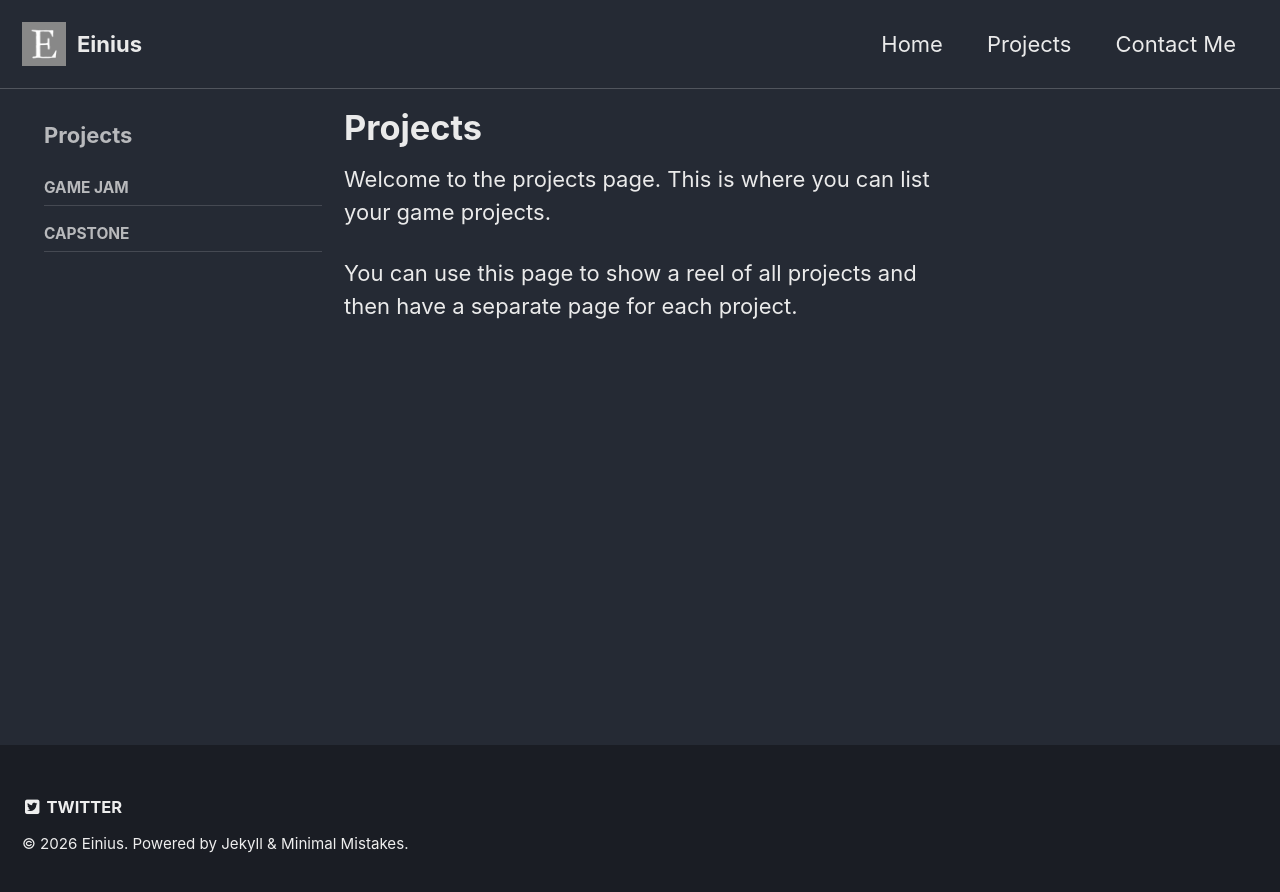
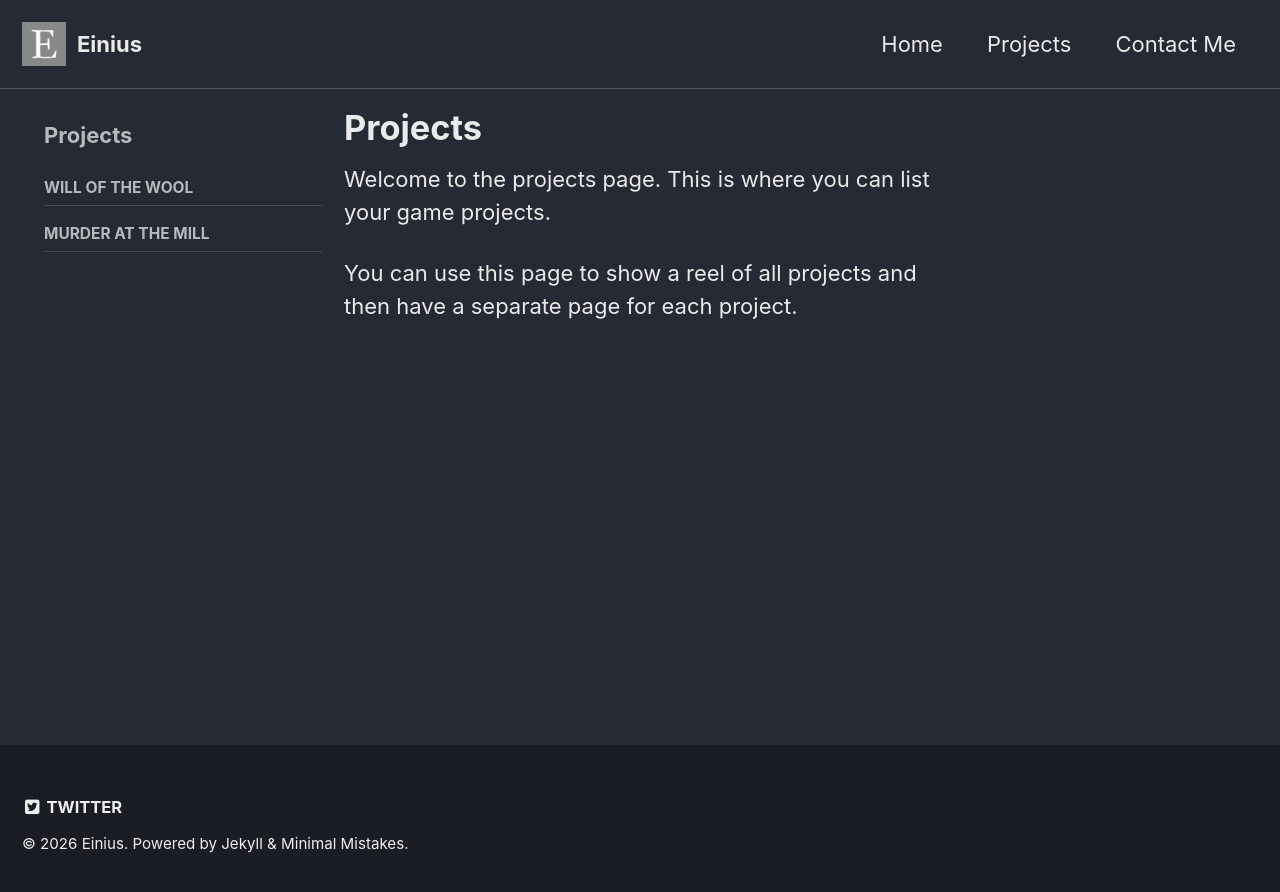
Before and after one commit to Einiuss/Einiuss.github.io, a Jekyll site: the page built from _pages/projects.md, in a window 1280 px wide. Shown: the top 892 px of the page. Built offline with Jekyll 4.4.1, drawn with Linux system fonts in a browser that asks for light colours.

Commit message:
Modify sidebar projects in navigation.yml
Updated projects in the sidebar menu with new titles and URLs.

```diff
--- a/_data/navigation.yml
+++ b/_data/navigation.yml
@@ -15,10 +15,10 @@ main:
 
 # Sidebar menu for the Projects page
 projects:
-  - title: "Game Jam"
-    url: /projects/game-jam/
-  - title: "Capstone"
-    url: /projects/capstone/
+  - title: "Will of the Wool"
+    url: /projects/Will of the Wool/
+  - title: "Murder at the Mill"
+    url: /projects/murder-at-the-mill/
 
 # Sidebar menu for the Pages page
 pages:
```
